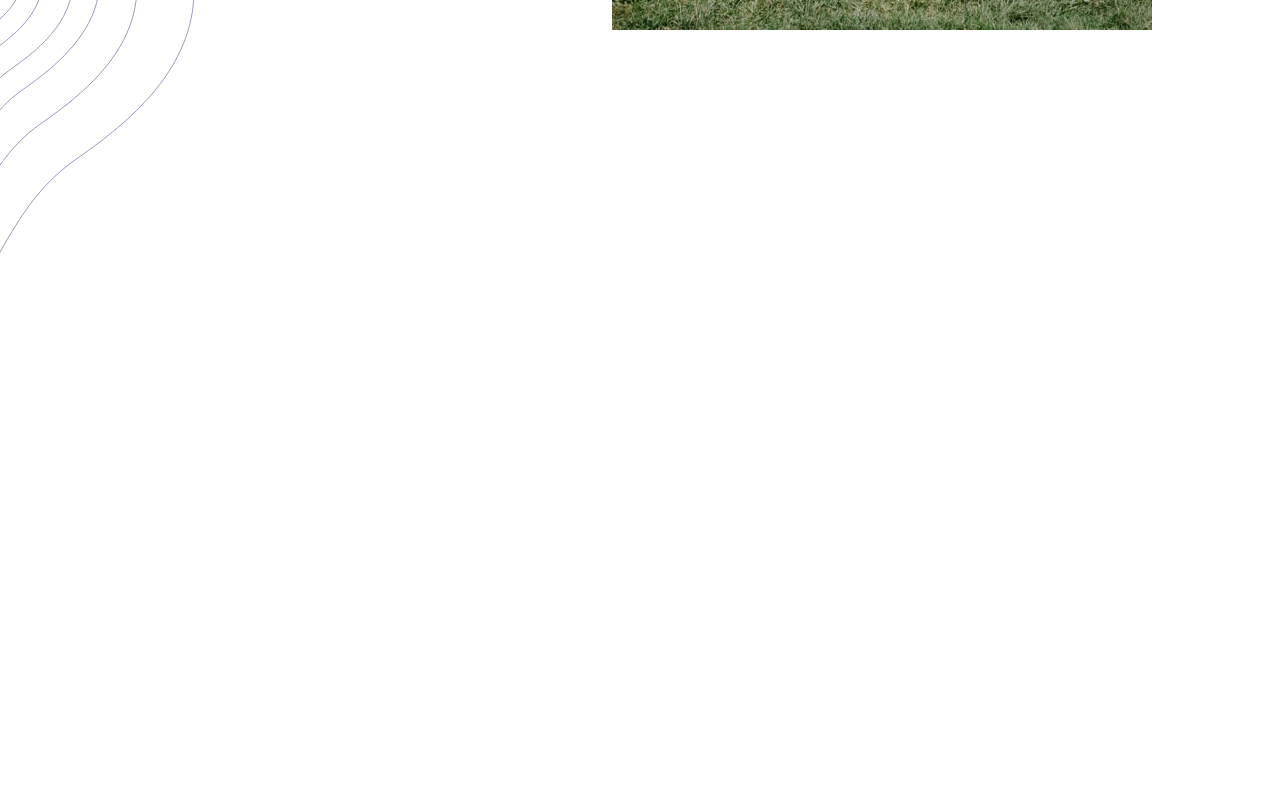
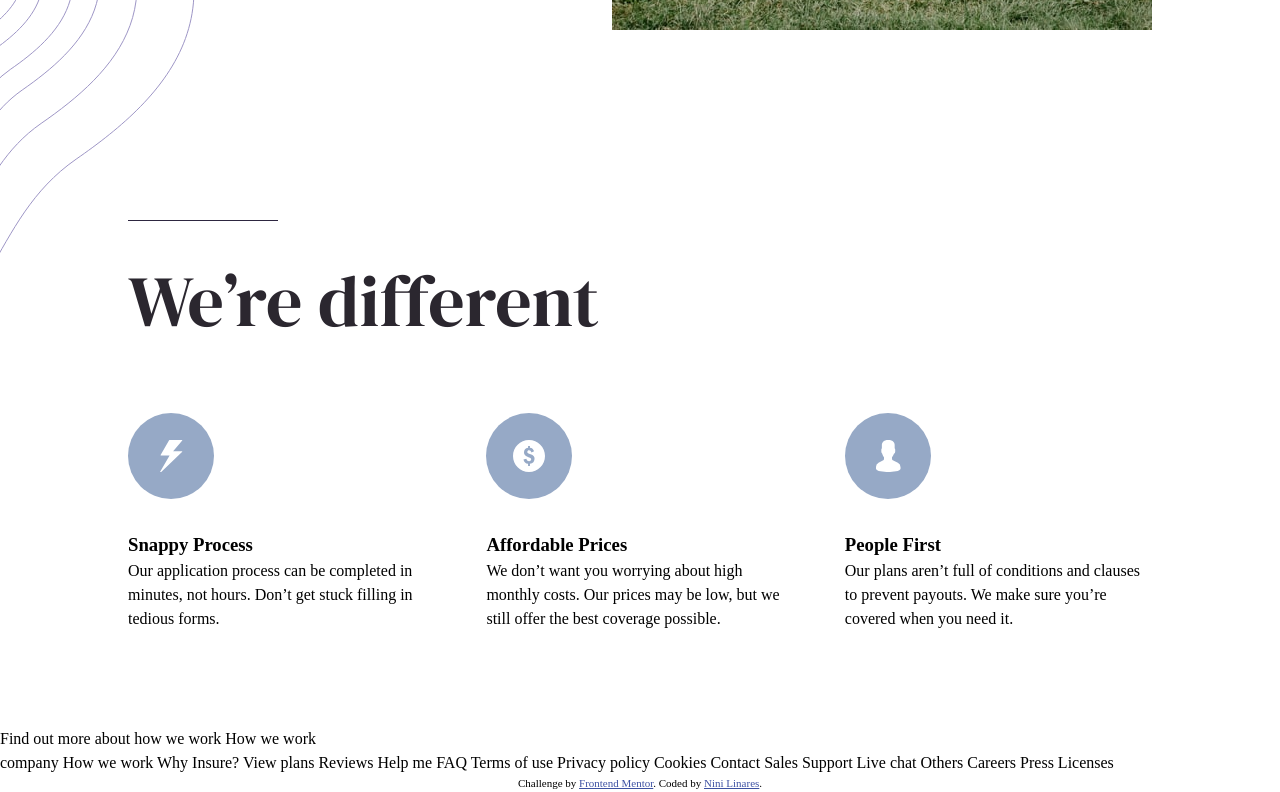
Before and after one commit to EnithLinares/chalenge-insure-landing-page, a plain HTML site: page index.html in a window 1280 px wide. Shown: the part 781-1573 px from the top of the page. Before the commit the page ends 1035 px from the top, so only its background shows below. Drawn offline with Linux system fonts and the light colour scheme.

Commit message:
modify html structure to include classes for styling

```diff
--- a/index.html
+++ b/index.html
@@ -100,16 +100,56 @@
                     />
                 </section>
             </div>
-            We’re different Snappy Process Our application process can be
-            completed in minutes, not hours. Don’t get stuck filling in tedious
-            forms. Affordable Prices We don’t want you worrying about high
-            monthly costs. Our prices may be low, but we still offer the best
-            coverage possible. People First Our plans aren’t full of conditions
-            and clauses to prevent payouts. We make sure you’re covered when you
-            need it. Find out more about how we work How we work Our company How
-            we work Why Insure? View plans Reviews Help me FAQ Terms of use
-            Privacy policy Cookies Contact Sales Support Live chat Others
-            Careers Press Licenses
+            <section class="features">
+                <div class="features__intro">
+                    <span class="features__intro--divider"></span>
+                    <h2 class="features__intro--header">We’re different</h2>
+                </div>
+                <div class="features__card">
+                    <img
+                        src="./assets/images/icon-snappy-process.svg"
+                        alt="thunderbolt"
+                        class="features__card--icon"
+                    />
+                    <h3 class="features__card--title">Snappy Process</h3>
+                    <p class="features__card--copy">
+                        Our application process can be completed in minutes, not
+                        hours. Don’t get stuck filling in tedious forms.
+                    </p>
+                </div>
+                <div class="features__card">
+                    <img
+                        src="./assets/images/icon-affordable-prices.svg"
+                        alt="coin"
+                        class="features__card--icon"
+                    />
+                    <h3 class="features__card--title">Affordable Prices</h3>
+                    <p class="features__card--copy">
+                        We don’t want you worrying about high monthly costs. Our
+                        prices may be low, but we still offer the best coverage
+                        possible.
+                    </p>
+                </div>
+                <div class="features__card">
+                    <img
+                        src="./assets/images/icon-people-first.svg"
+                        alt="silhouette of a person"
+                        class="features__card--icon"
+                    />
+                    <h3 class="features__card--title">People First</h3>
+                    <p class="features__card--copy">
+                        Our plans aren’t full of conditions and clauses to
+                        prevent payouts. We make sure you’re covered when you
+                        need it.
+                    </p>
+                </div>
+            </section>
+            <div>Find out more about how we work How we work</div>
+            <section>
+                company How we work Why Insure? View plans Reviews Help me FAQ
+                Terms of use Privacy policy Cookies Contact Sales Support Live
+                chat Others Careers Press Licenses
+            </section>
         </main>
         <div class="attribution">
             Challenge by
--- a/styles/index.scss
+++ b/styles/index.scss
@@ -133,6 +133,7 @@
     background-color: $DarkViolet;
     padding: 6rem 8rem;
     justify-content: space-between;
+    margin-bottom: 15rem;
 
     &__bg {
         &--right {
@@ -181,3 +182,37 @@
         @include violet-button;
     }
 }
+
+.features {
+    display: flex;
+    flex-wrap: wrap;
+    padding: 6rem 8rem;
+    margin-top: 10rem;
+    justify-content: space-between;
+
+    &__intro {
+        display: flex;
+        flex-direction: column;
+        width: 100%;
+
+        &--divider {
+            border-top: 1px solid $DarkViolet;
+            width: 9.375rem;
+        }
+
+        &--header {
+            @include header-text;
+            padding: 3rem 0;
+            color: $VDarkViolet;
+            width: 100%;
+        }
+    }
+
+    &__card {
+        width: 30%;
+
+        &--icon {
+            padding: 2rem 0;
+        }
+    }
+}
```
Also changed, not shown: styles/index.css, 1 other file.
